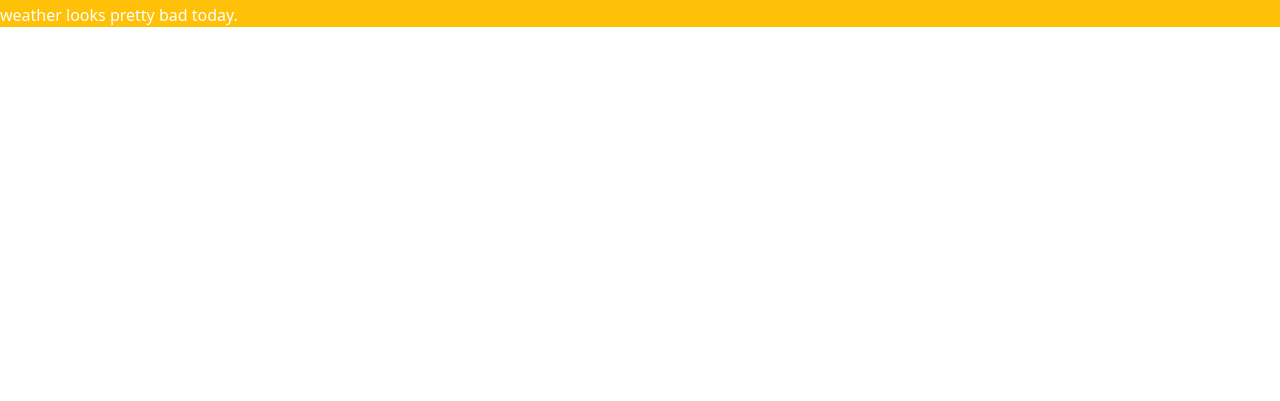
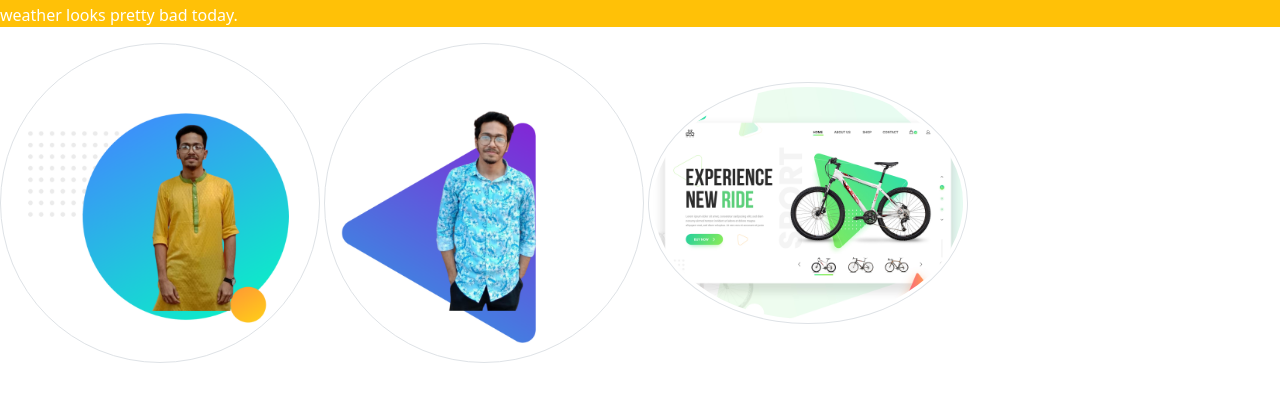
Before and after one commit to MDYeaminIslam/Bootstrap_practice, a plain HTML site: page index.html in a window 1280 px wide. Shown: the part 299-700 px from the top of the page. Drawn offline with Linux system fonts and the light colour scheme.

Commit message:
experiment with images

```diff
--- a/index.html
+++ b/index.html
@@ -26,5 +26,10 @@
         <h1>Today's News</h1>
         <p>weather looks pretty bad today.</p>
     </div>
+    <div>
+        <img class="img-fluid w-25 rounded-circle img-thumbnail" src="photos/Yeamin Islam picture 2.png" alt="">
+        <img class="img-fluid w-25 rounded-circle img-thumbnail" src="photos/Yeamin Islam picture.png" alt="">
+        <img class="img-fluid w-25 rounded-circle img-thumbnail" src="photos/work-2.jpg" alt="Hi">
+    </div>
 </body>
 </html>
```
